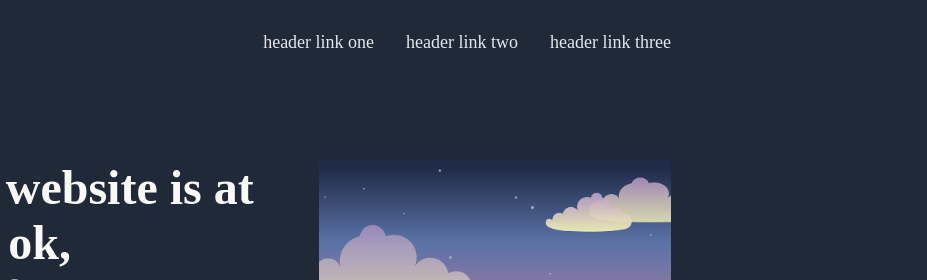
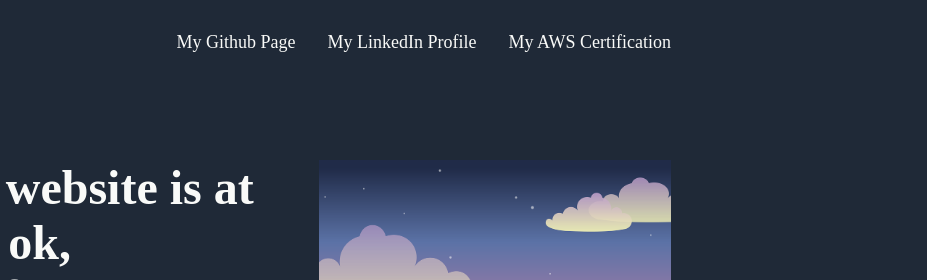
Before and after one commit to arsenguler/landing_page, a plain HTML site: page index.html in a window 1280 px wide. Shown: the top 280 px of the page, 353-1280 px from the left. Drawn offline with Linux system fonts and the light colour scheme.

Commit message:
add links

```diff
--- a/index.html
+++ b/index.html
@@ -10,9 +10,9 @@
     <div class="header">
             <img class="Logo" src="./img/logo.webp" alt="Logo" width="32" height="32">
         <ul>
-            <li><a href=""></a>header link one</li>
-            <li><a href=""></a>header link two</li>
-            <li><a href=""></a>header link three</li>
+            <li><a href="https://github.com/arsenguler" target="_blank" rel="noopener noreferrer">My Github Page</a></li>
+            <li><a href="https://www.linkedin.com/in/arsen-g%C3%BCler-89b435256/" target="_blank" rel="noopener noreferrer">My LinkedIn Profile</a></li>
+            <li><a href="https://www.credly.com/badges/ab7a3eec-85bf-4f0d-a252-8d246807d224/linked_in?t=rs8dli" target="_blank" rel="noopener noreferrer">My AWS Certification</a></li>
     </ul>
     </div>
     <div class="section1 header">
--- a/style.css
+++ b/style.css
@@ -8,6 +8,12 @@ body{
 div{
     padding: 0px 256px;
 }
+
+a{
+    text-decoration: none;
+    color: #F9FAF8
+}
+
 
 .header,.footer{
     background-color: #1F2937;
@@ -41,6 +47,11 @@ button{
     border: none;
     color: #F9FAF8;
     font-weight: bold;
+}
+
+button:hover{
+    background-color: #294570;
+    font-weight: bolder;
 }
 
 .box{
```
